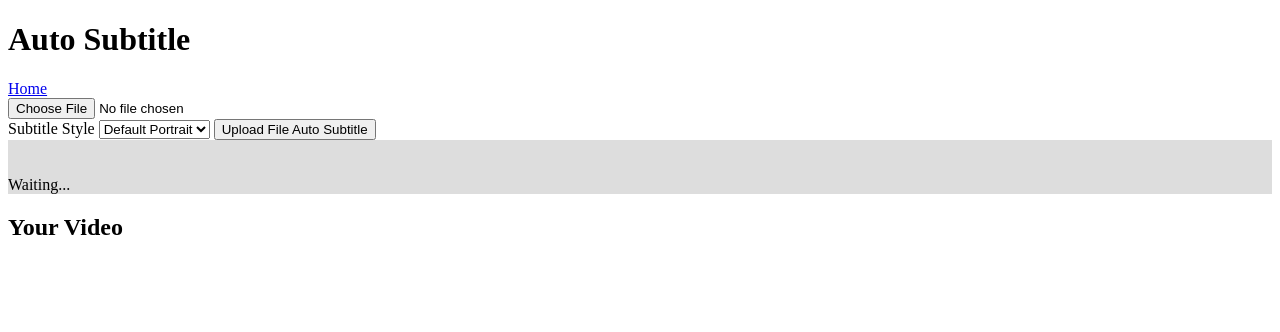
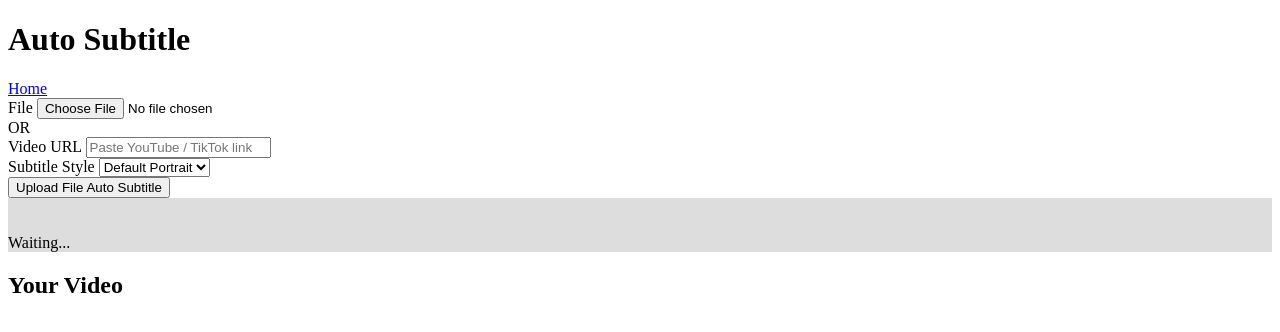
Before and after one commit to RomizAisy/clipper-project, a Flask app: page /auto-subtitle in a window 1280 px wide. Shown: the top 332 px of the page. Run offline with Flask 3, Linux system fonts and the light colour scheme; the visitor is signed in with stand-in values (Sample User, id 1); data that the repository does not hold is empty.

Commit message:
menambahkan opsi upload lewat link

```diff
--- a/autosubtitle/forms.py
+++ b/autosubtitle/forms.py
@@ -1,6 +1,6 @@
 from flask_wtf import FlaskForm
-from wtforms import FileField, SubmitField, SelectField
-from wtforms.validators import InputRequired
+from wtforms import FileField, SubmitField, SelectField, URLField
+from wtforms.validators import InputRequired, URL, Optional
 
 
 class AutosubFileForm(FlaskForm):
@@ -13,5 +13,10 @@ class AutosubFileForm(FlaskForm):
                                          default= 'default_portrait'
 
     )
-    file = FileField("File" , validators=[InputRequired()])
+    file = FileField("File" , validators=[Optional()])
+    video_url  = URLField(
+        "Video URL",
+        validators=[Optional(), URL()],
+        render_kw={"placeholder": "Paste YouTube / TikTok link"}
+    )
     submit = SubmitField("Upload File Auto Subtitle")
--- a/autosubtitle/routes.py
+++ b/autosubtitle/routes.py
@@ -1,4 +1,4 @@
-from flask import Blueprint, render_template, redirect, session, jsonify, abort, send_file, send_from_directory
+from flask import Blueprint, render_template, redirect, session, jsonify, abort, send_from_directory, flash, request
 from .forms import AutosubFileForm
 from werkzeug.utils import secure_filename
 
@@ -10,8 +10,7 @@ from autosubtitle.whisper import transcribe_audio
 from autosubtitle.sub_style import write_ass
 from autosubtitle.burn_sub import burn_subtitles
 
-
-
+from yt_dlp import YoutubeDL
 
 from extensions import db
 from models import VideoJob
@@ -25,10 +24,11 @@ autosub_bp = Blueprint("autosub", __name__)
 
 @autosub_bp.route("/auto-subtitle")
 def autosub_page():
+
     if "user_id" not in session:
         return redirect("/login")
+    form = AutosubFileForm()
 
-    form = AutosubFileForm()
     jobs = get_user_jobs_with_outputs(session["user_id"])
 
     return render_template(
@@ -46,17 +46,32 @@ def add_subtitle():
     if not form.validate_on_submit():
         return jsonify({"error": "Invalid form"}), 400
 
+    if not form.file.data and not form.video_url.data:
+        return jsonify({"error": "Upload a file or paste a video link"}), 400
+
     # Temp Directory
     BASE_TEMP_DIR = os.path.join(os.getcwd(), "uploads", "temp")
     os.makedirs(BASE_TEMP_DIR, exist_ok=True)
     job_dir = tempfile.mkdtemp(prefix="ffmpeg_", dir=BASE_TEMP_DIR)
 
     # Save Uploaded Video
-    file = form.file.data
+
     style = form.subtitleStyle.data
-    input_filename = secure_filename(file.filename)
-    save_path = os.path.join(job_dir, input_filename)
-    file.save(save_path)
+
+    if form.file.data:
+        file = form.file.data
+        input_filename = secure_filename(file.filename)
+        save_path = os.path.join(job_dir, input_filename)
+        file.save(save_path)
+
+    elif form.video_url.data:
+        save_path = download_from_link(
+            form.video_url.data,
+            job_dir
+        )
+
+    else:
+        return jsonify({"error": "No video provided"}), 400
 
      # Create VideoJob in DB immediately
     job = VideoJob(
@@ -64,7 +79,8 @@ def add_subtitle():
         status="processing",
         progress=0,
         step="uploaded",
-        job_dir=job_dir
+        job_dir=job_dir,
+        original_filename=os.path.basename(save_path)
     )
     db.session.add(job)
     db.session.commit()
@@ -80,6 +96,37 @@ def add_subtitle():
         daemon=True
     ).start()
     return jsonify({"job_id": job_id})
+
+
+MAX_SECONDS = 60 * 60   #60 minutes
+
+def download_from_link(url, job_dir):
+    output = os.path.join(job_dir, "input.%(ext)s")
+
+    ydl_opts = {
+        "format": "bv*[height<=1080][ext=mp4]+ba[ext=m4a]/b[ext=mp4]",
+        "outtmpl": output,
+        "quiet": True,
+        "noplaylist": True,
+        "merge_output_format": "mp4"
+    }
+
+    with YoutubeDL(ydl_opts) as ydl:
+        # Get info WITHOUT downloading first
+        info = ydl.extract_info(url, download=False)
+
+        duration = info.get("duration", 0)
+
+        if duration > MAX_SECONDS:
+            mins = duration // 60
+            raise ValueError(f"Video too long ({mins} minutes). Max allowed is X minutes.")
+
+        # ⬇ Now download if safe
+        info = ydl.extract_info(url, download=True)
+        ext = info.get("ext", "mp4")
+
+    return os.path.join(job_dir, f"input.{ext}")
+
 
 def fake_progress(app, job_id, start, end, duration=60):
     with app.app_context():
--- a/models/video_job.py
+++ b/models/video_job.py
@@ -10,6 +10,7 @@ class VideoJob(db.Model):
     progress = db.Column(db.Integer)    # 0–100
     step = db.Column(db.String(50))     # upload, transcribe, nlp, cutting
     job_dir = db.Column(db.String(255))
+    original_filename=db.Column(db.String(255))
     output_file = db.Column(db.String)
     created_at = db.Column(
         db.DateTime(timezone=True),
--- a/templates/autoSubtitle.html
+++ b/templates/autoSubtitle.html
@@ -24,16 +24,28 @@
     <a href="{{url_for('home')}}">Home</a>
     <form id="uploadForm" method="POST" action="/add-subtitle" enctype="multipart/form-data">
 
-        {{form.hidden_tag()}}
-        <div>
-            {{form.file()}}
+        {{ form.hidden_tag() }}
+
+        <div class="field">
+            {{ form.file.label }}
+            {{ form.file() }}
         </div>
-        <div>
+
+        <div class="divider">OR</div>
+
+        <div class="field">
+            {{ form.video_url.label }}
+            {{ form.video_url(placeholder="Paste YouTube / TikTok link") }}
+        </div>
+
+        <div class="field">
             {{ form.subtitleStyle.label }}
             {{ form.subtitleStyle() }}
-            {{ form.submit() }}
         </div>
 
+        <div class="field">
+            {{ form.submit(class="btn") }}
+        </div>
 
     </form>
 
@@ -65,7 +77,7 @@
 
     {% elif job.output_file %}
         <h4>📝 Auto Subtitled Video</h4>
-        <video controls width="360">
+        <video controls width="360" height="240">
             <source src="{{ url_for('autosub.autosub_stream', job_id=job.id) }}" type="video/mp4">
         </video>
 
@@ -77,7 +89,7 @@
     {% elif job.status == "finished" and clips %}
         <h4>🎬 Clips ready</h4>
          {% for clip in clips %}
-        <video width="360" controls>
+        <video controls width="360" height="240">
             <source src="{{ url_for('clipper.clipper_stream',
                             job_id=job.id,
                             filename=clip) }}">
```
Also changed, not shown: autosubtitle/burn_sub.py (+10 -7 lines), migrations/versions/d99639987ac4_.py (added, +32 -0 lines).
